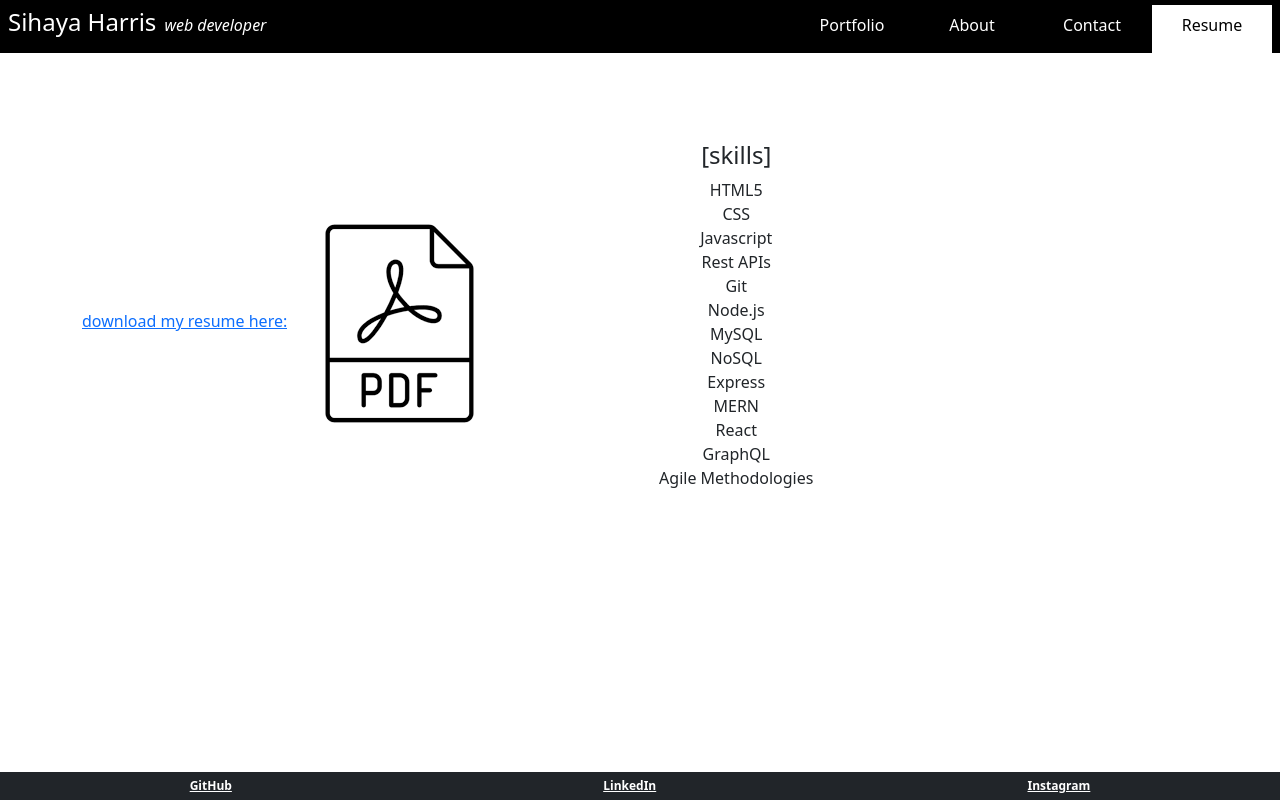
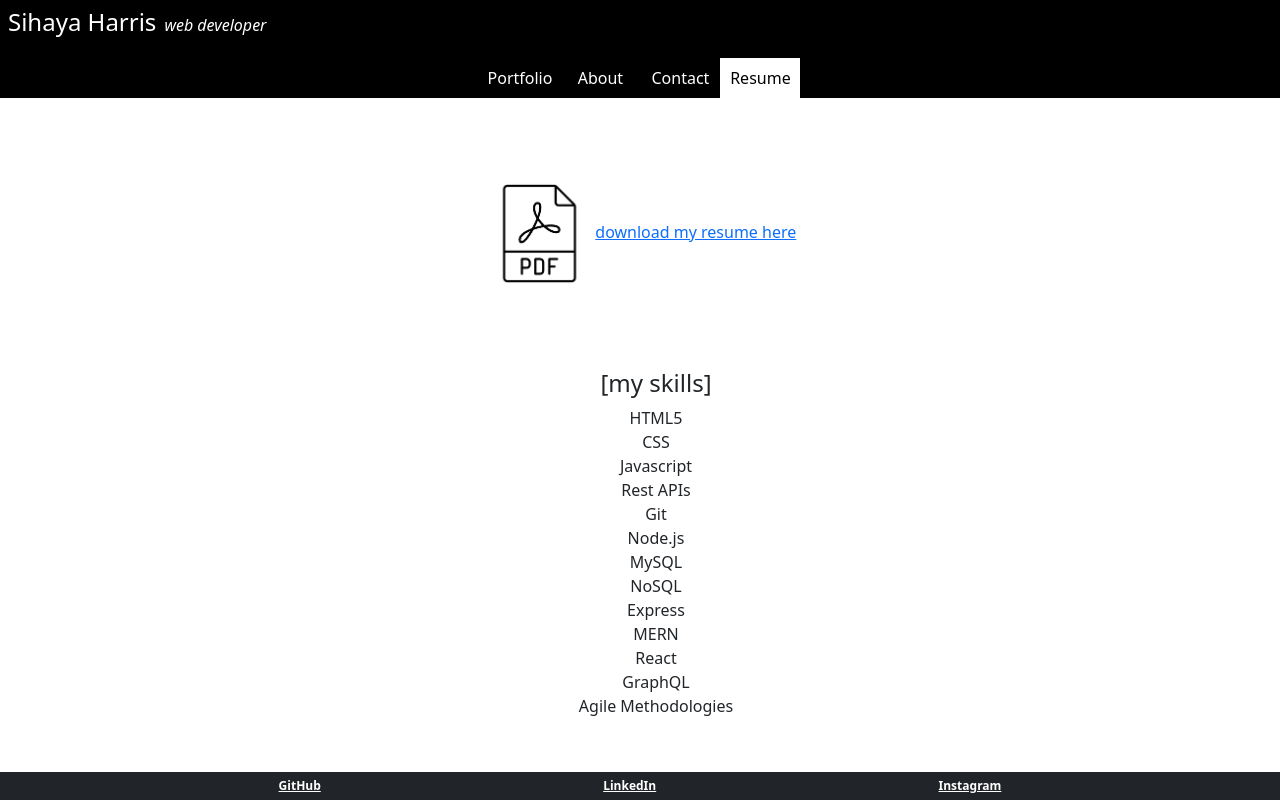
Before and after one commit to sihayah/portfoliofolio, a React (Create React App) app: page /resume in a window 1280 px wide. Built offline with nearby package versions, Linux system fonts and the light colour scheme.

Commit message:
updated styles

```diff
--- a/src/components/Footer/index.js
+++ b/src/components/Footer/index.js
@@ -2,7 +2,7 @@ import React from 'react';
 
 const Footer = () => {
     return (
-        <footer className="w-100 mt-auto bg-dark p-1 text-white d-flex flex-row justify-content-sm-around">
+        <footer className="w-100 mt-auto bg-dark p-1 text-white d-flex flex-row bottom-nav">
             <a href="https://github.com/sihayah" className="badge badge-pill badge-dark">
                 GitHub
             </a>
--- a/src/components/Header/index.js
+++ b/src/components/Header/index.js
@@ -27,7 +27,7 @@ const Header = () => {
     const currentLocation = useLocation().pathname;
 
     return(
-        <header className="d-flex flex-row justify-content-between">
+        <header className="d-flex flex-column justify-content-between">
             <span className="top-header d-flex flex-row align-items-baseline p-2">
                 <h1>
                 Sihaya Harris
@@ -35,7 +35,7 @@ const Header = () => {
                 <h2>web developer</h2>
 
             </span>
-            <nav className="top-nav p-0 d-flex flex-row justify-content-sm-around">
+            <nav className="top-nav p-0 d-flex flex-row justify-content-sm-around flex-wrap">
                 {tabs.map((tab) => (
                     <Link to={tab.location}
                         className=
--- a/src/index.css
+++ b/src/index.css
@@ -17,18 +17,20 @@ code {
     monospace;
 }
 
+/* header styles */
+
 header {
   background-color: #000;
   color: #fff;
   width: 100%;
-  padding-right: 1vh;
+
 }
 
 header a {
   text-decoration: none;
   color: #fff;
   padding: 1vh;
-  min-width: 15vh;
+  min-width: 10vh;
 }
 
 header a:hover {
@@ -47,12 +49,7 @@ header a:hover {
 
 nav {
   border-top: solid #000 5px;
-}
-
-footer {
-  position: fixed;
-  bottom: 0;
-  text-align: center;
+  align-self: center;
 }
 
 .top-header h1 {
@@ -69,11 +66,23 @@ footer {
   margin-top: 10vh;
 }
 
+/* footer styles */
 
+footer {
+  position: fixed;
+  bottom: 0;
+  text-align: center;
+}
+
+.bottom-nav {
+  justify-content: space-evenly;
+}
 
 /* about styles */
 .smiley {
   margin-top: 8vh;
+  width: 30vh;
+  align-self: center;
   animation-name: spin;
   animation-duration: 5000ms;
   animation-iteration-count: infinite;
@@ -89,15 +98,24 @@ footer {
 }
 
 /* portfolio styles */
-.img-container {
+.portfolio-container {
   display: flex;
   flex-wrap: wrap;
   justify-content: space-evenly;
 }
-.img-container img {
+
+.portfolio-container img {
   width: 50%;
-  padding: 1vh;
 }
+
+.project-container {
+  margin-bottom: 6vh;
+}
+
+#project-links {
+  margin-top: -1vh;
+}
+
 
 /* contact form styles */
 
@@ -115,9 +133,31 @@ footer {
 
 /* resume styles */
 
+#pdf-icon {
+  width: 10%;
+}
+
+#download-here {
+  padding-bottom: 10vh;
+}
+
+.skills {
+  align-content: center;
+}
+
 .skills ul{
   list-style: none;
   margin: none;
   padding: none;
-  min-width: 50vh;
 }
+
+@media screen and (min-width: 800px) {
+  #intro {
+    max-width: 60vh;
+    align-self: center;
+  }
+  #form-wrapper {
+    width: 80vh;
+    align-self: center;
+  }
+}
--- a/src/pages/About.js
+++ b/src/pages/About.js
@@ -4,15 +4,15 @@ import smiley from '../assets/smiley.png'
 
 const About = () => {
     return (
-        <>
+        <section id="about" className="d-flex flex-column">
             <h3>
                 Hello, there!
             </h3>
-            <p>
+            <p id="intro">
             I'm Sihaya Harris, a dynamic full-stack web developer with a background in art & design. I am based out of Brooklyn, and I'm currently seeking out my next endeavor.
             </p>
             <img alt="smiley" className="smiley" src={smiley}/>
-        </>
+        </section>
     )
 };
 
--- a/src/pages/Contact.js
+++ b/src/pages/Contact.js
@@ -30,7 +30,8 @@ const Contact = () => {
         e.preventDefault();
     }
     return (
-        <>
+        <section id="contact" className="d-flex flex-column">
+            <div id="form-wrapper">
                 <p className="mb-3">
                     You can contact me here...
                 </p>
@@ -59,7 +60,9 @@ const Contact = () => {
                         )}
                         <button type="submit" className="btn btn-outline-dark contact-btn">Submit</button>
                 </form>
-        </>
+            </div>
+        </section>
+
     )
 };
 
--- a/src/pages/Portfolio.js
+++ b/src/pages/Portfolio.js
@@ -40,20 +40,20 @@ const Portfolio = () => {
         },
     ];
     return (
-        <div className="img-container d-flex flex-row">
+        <section className="portfolio-container d-flex flex-row">
             {projects.map ((project) => (
                 <div className="project-container d-flex flex-column" key={project.title}>
                     <img src={require(`../assets/landings/${project.file}`)} alt={project.title} className="align-self-center"
                     ></img>
                     <h4>{project.title}</h4>
-                    <span>
+                    <span id="project-links">
                         <a href={project.repo}>REPO</a>
                         <span> / </span>
                         <a href={project.deployment}>DEPLOYMENT</a>
                     </span>
                 </div>
             ))}
-        </div>
+        </section>
 
     )
 };
--- a/src/pages/Resume.js
+++ b/src/pages/Resume.js
@@ -3,18 +3,18 @@ import pdfIcon from '../assets/pdf-icon.png'
 
 const Resume = () => {
     return (
-        <div className="d-flex flex-row align-items-center">
-            <span>
-
+        <section>
+            <div id="download-here">
+                <img src={pdfIcon} alt="pdf icon" id="pdf-icon" />
                 <a href="../../Resume.pdf">
-                    download my resume here:
-                    <img src={pdfIcon} alt="pdf icon"/></a>
-            </span>
-            <span className="skills p-2">
+                    download my resume here
+                </a>
+            </div>
+            <div className="skills">
 
                 <ul>
                     <h4>
-                        [skills]
+                        [my skills]
                     </h4>
                     <li>HTML5</li>
                     <li>CSS</li>
@@ -30,8 +30,8 @@ const Resume = () => {
                     <li>GraphQL</li>
                     <li>Agile Methodologies</li>
                 </ul>
-            </span>
-        </div>
+            </div>
+        </section>
 
     )
 };
```
Lines whose indentation alone changed are shown as unchanged.
